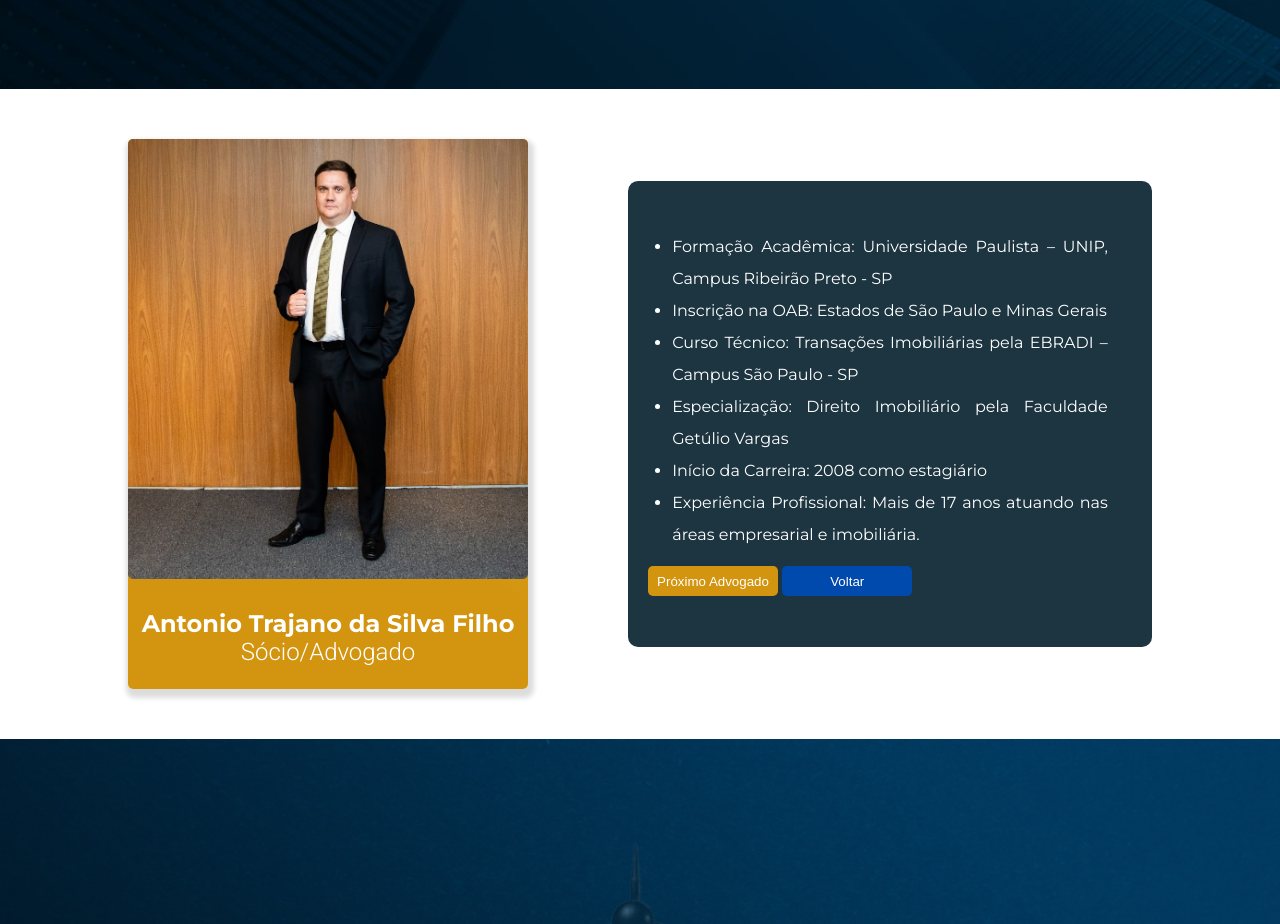
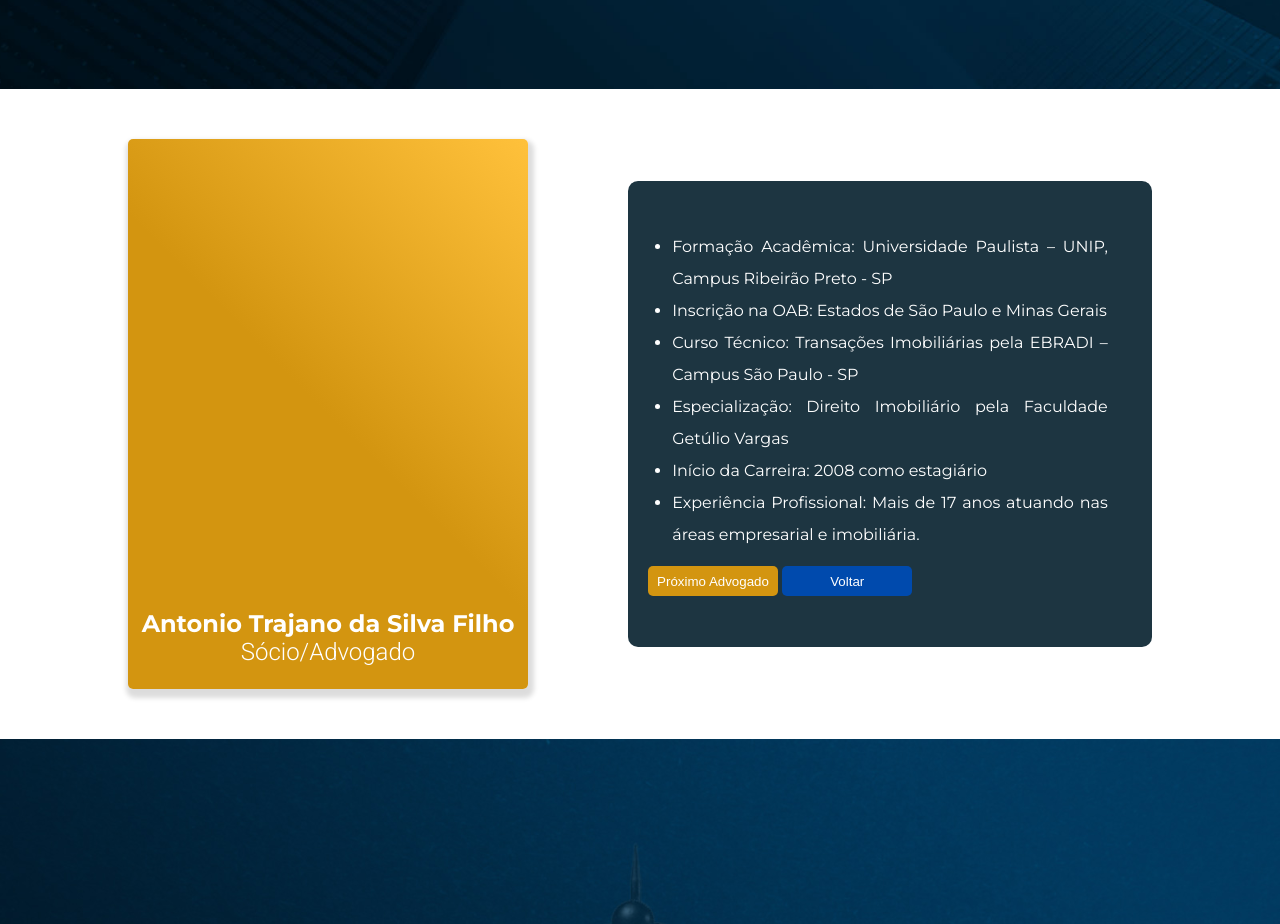
Before and after one commit to Tkailaine/trajano-filho, a plain HTML site: page index.html in a window 1280 px wide. Shown: the part 3120-4044 px from the top of the page. Drawn offline with nearby package versions, Linux system fonts and the light colour scheme.

Commit message:
Update styles.css

```diff
--- a/estilos/styles.css
+++ b/estilos/styles.css
@@ -634,7 +634,7 @@ background-position: top;
 
 .ft-advogado{
   width: 400px;
-  background-image: url(../imagens/advogado.jpg);
+
   background-position: center;
   background-size: cover;
   background-repeat: no-repeat;
```
